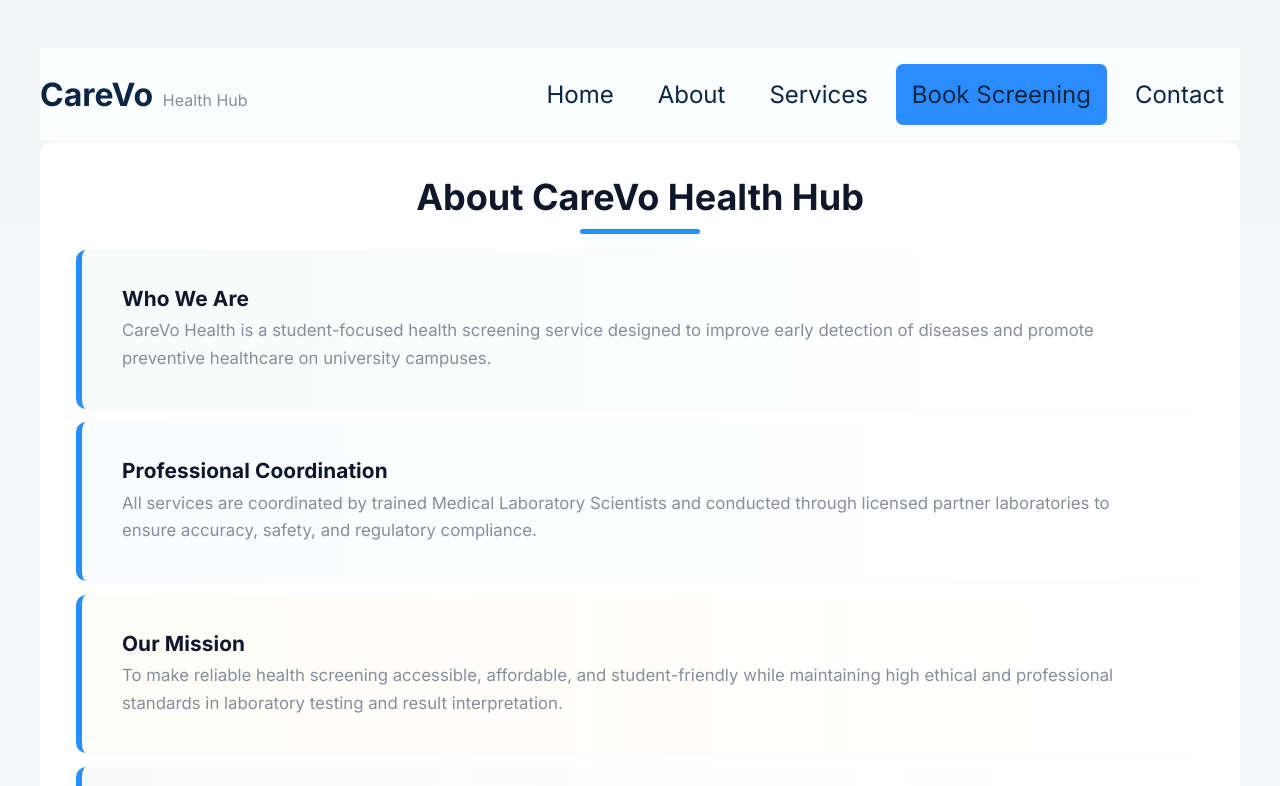
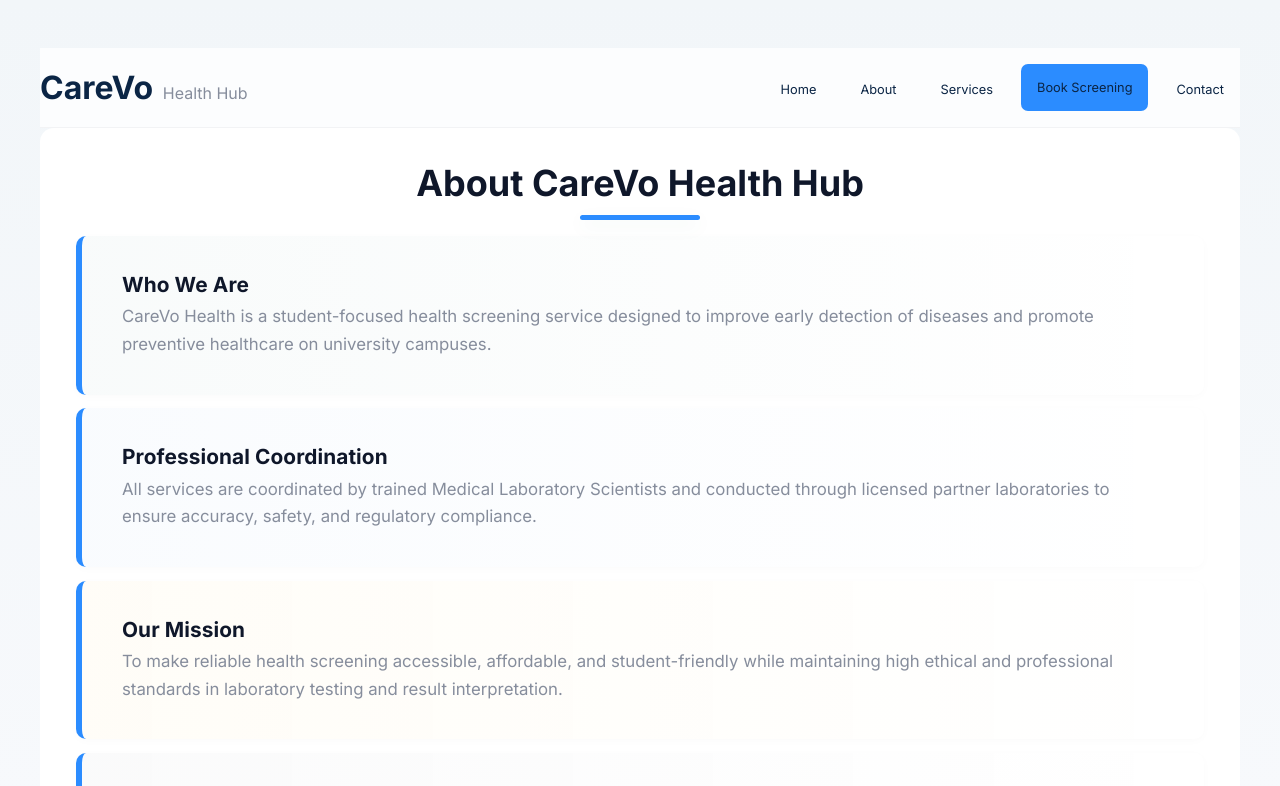
Before and after one commit to NagastyCods/CareVoHealthhub, a website: page public/pages/about.html in a window 1280 px wide. Shown: the top 786 px of the page. Drawn offline with Linux system fonts and the light colour scheme.

Commit message:
reduced the font-size of the nav items

```diff
--- a/public/css/style.css
+++ b/public/css/style.css
@@ -94,7 +94,7 @@ body{
 .nav-list a {
   text-decoration: none;
   color: var(--dark);
-  font-size: 1.5rem;
+  font-size: 0.8rem;
   padding: 1rem 1rem;
   border-radius: 7px;
 }
```
Also changed, not shown: public/index.html (+1 -1 lines).
